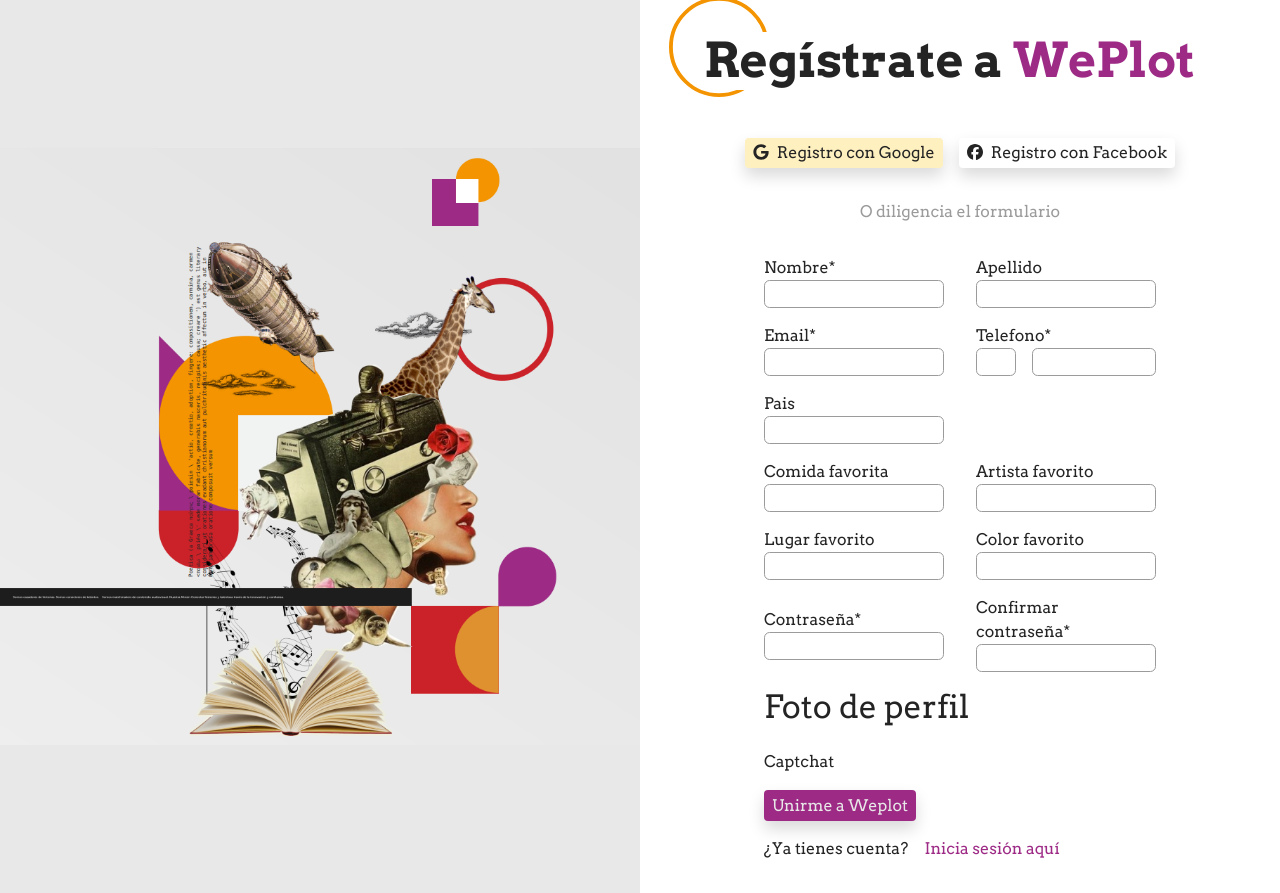
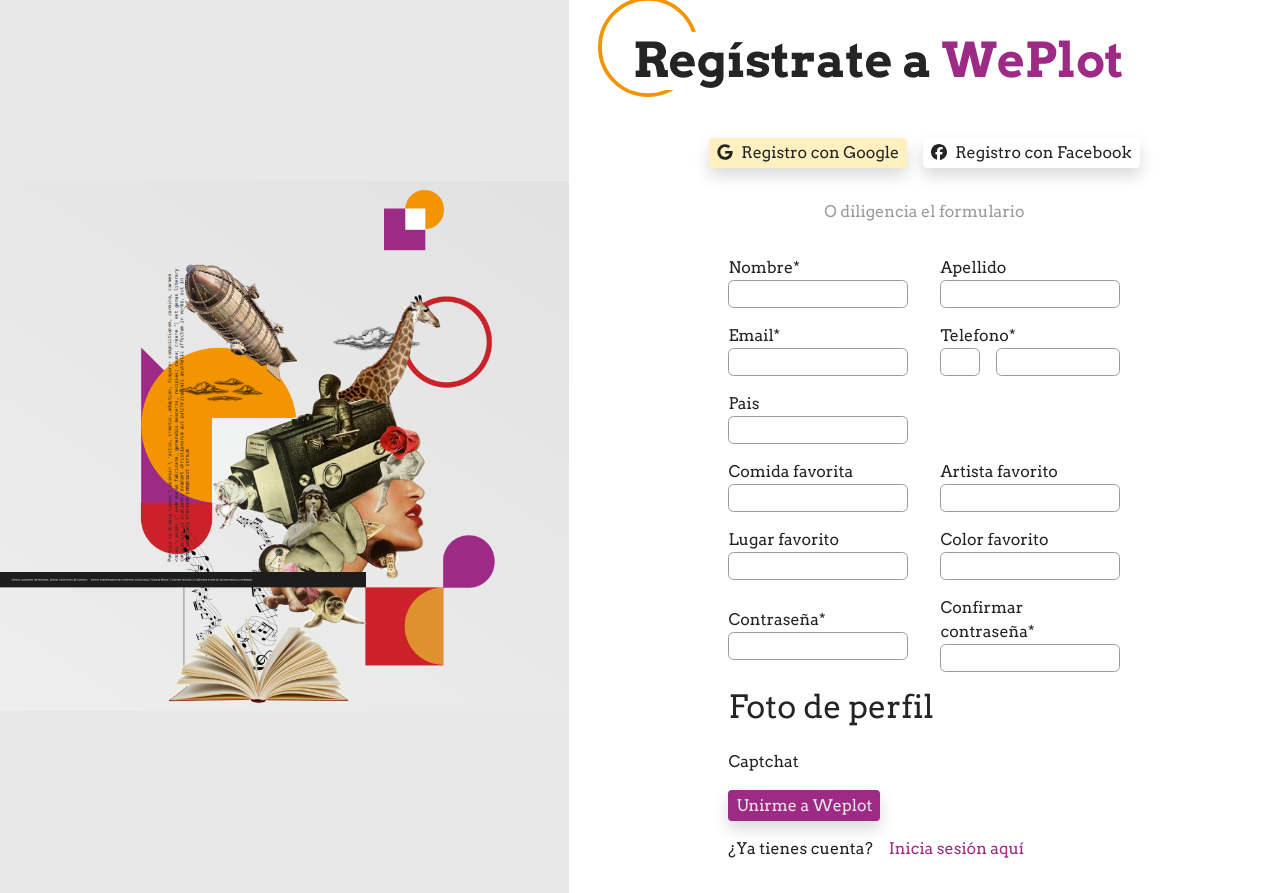
Before and after one commit to CamiloVargas123/test-weplot-front, a React (Vite) app: page / in a window 1280 px wide. Built offline with nearby package versions, Linux system fonts and the light colour scheme.

Commit message:
correction style

```diff
--- a/src/Layout/LoginOrRegister/LoginOrRegister.scss
+++ b/src/Layout/LoginOrRegister/LoginOrRegister.scss
@@ -3,7 +3,7 @@
 .App{
   height: 100vh;
   display: grid;
-  grid-template-columns: 1fr 1fr;
+  grid-template-columns: .8fr 1fr;
 
   div{
     display: flex;
```
